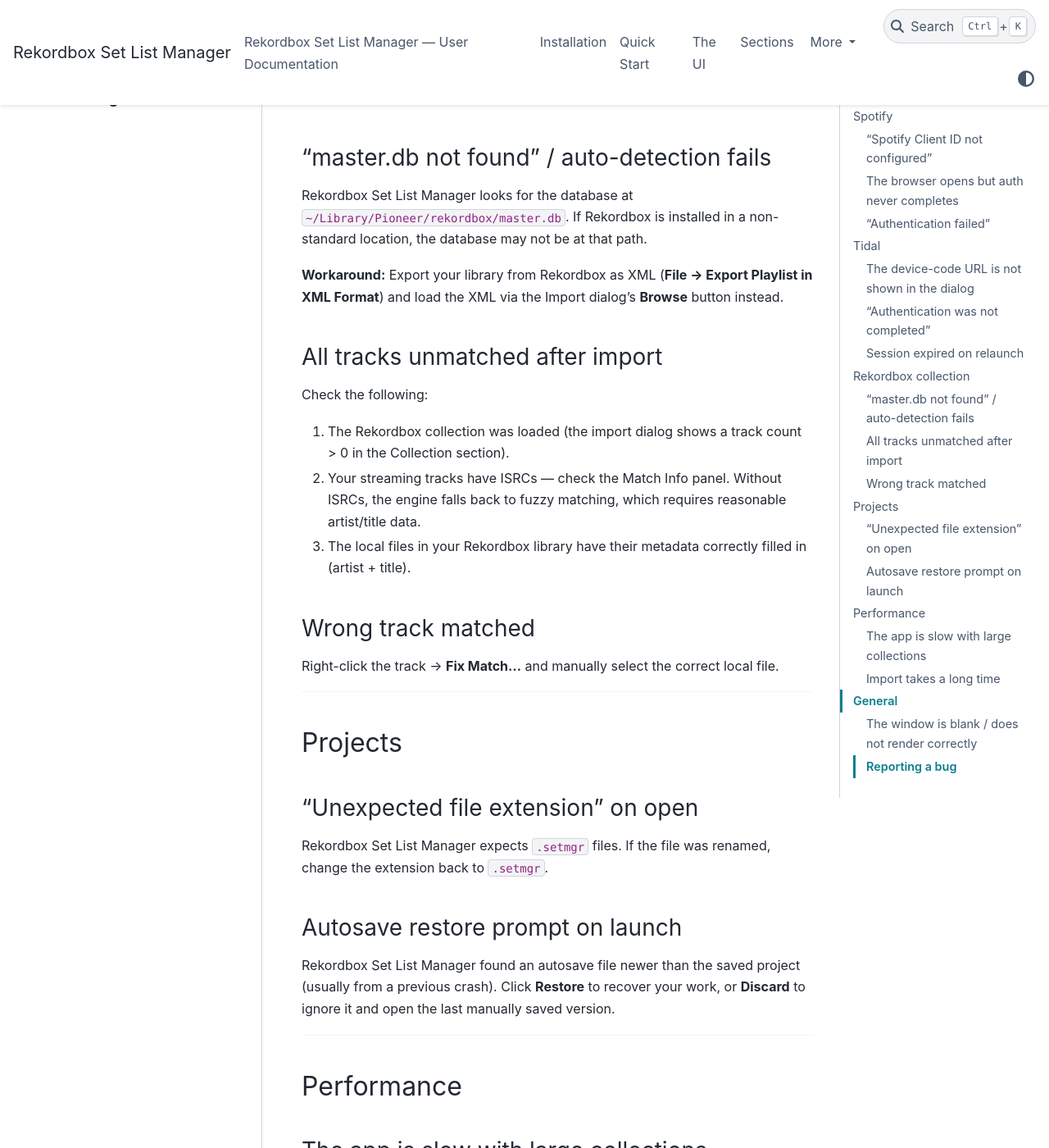
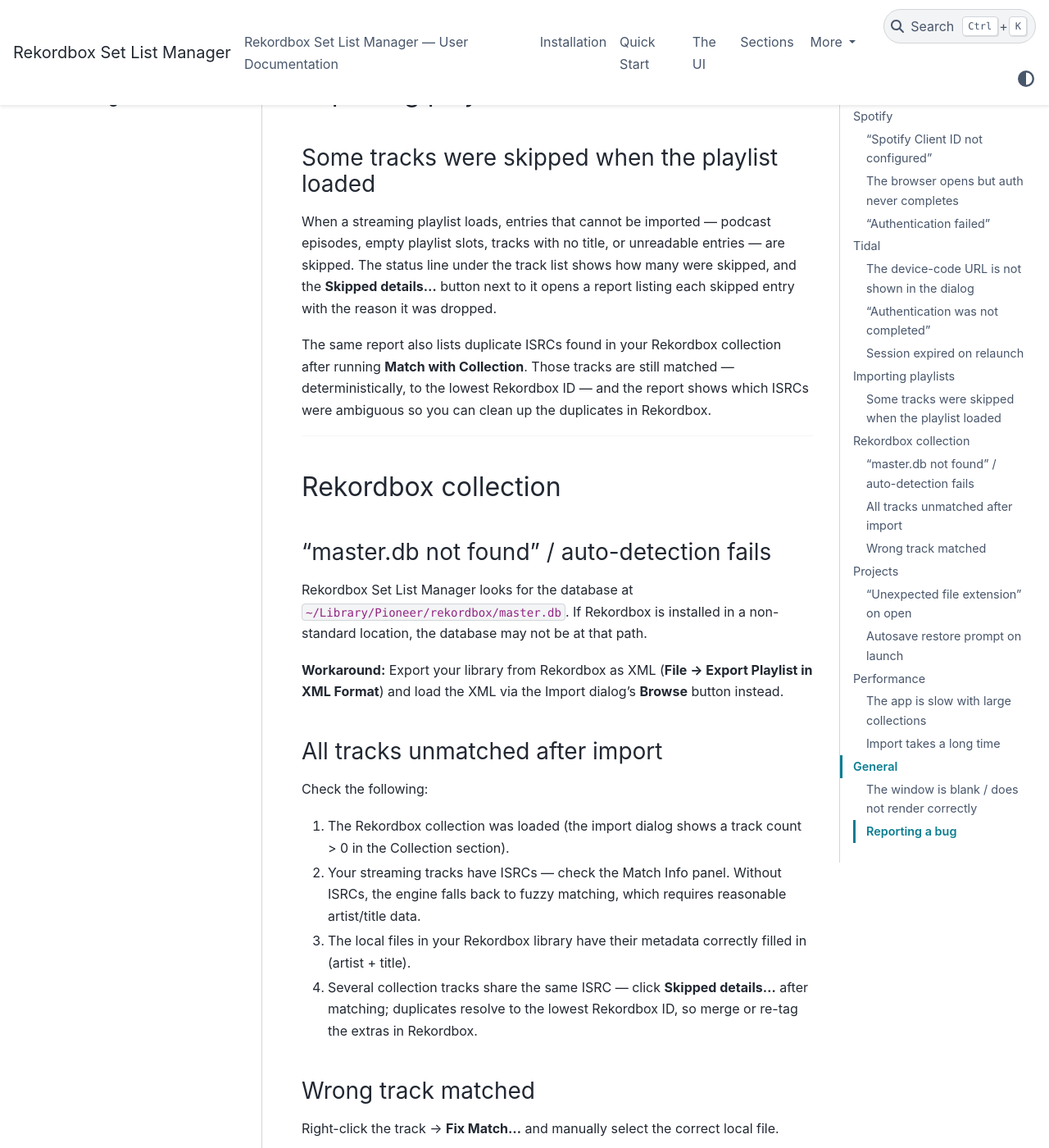
Before and after one commit to FIrgolitsch/RekordboxSetListManager, a Sphinx documentation site: the page built from docs/troubleshooting.md, in a window 1280 px wide and 1400 px high, scrolled down 1530 px. Shown: the whole window at 82% size. Built offline with Sphinx 7.4.7 and the PyData theme 0.15.4, drawn with Linux system fonts in a browser that asks for light colours; pages that are not in the unit, such as notebooks, are missing from menus.

Commit message:
docs: document the itemized skipped-track report in the import dialog
- explain the Skipped details button and what each entry's reason means
- cover the duplicate-ISRC report shown after matching and how to fix
  ambiguous ISRCs in Rekordbox

```diff
--- a/docs/troubleshooting.md
+++ b/docs/troubleshooting.md
@@ -41,6 +41,23 @@
 
 ---
 
+## Importing playlists
+
+### Some tracks were skipped when the playlist loaded
+
+When a streaming playlist loads, entries that cannot be imported — podcast
+episodes, empty playlist slots, tracks with no title, or unreadable entries —
+are skipped.  The status line under the track list shows how many were
+skipped, and the **Skipped details…** button next to it opens a report
+listing each skipped entry with the reason it was dropped.
+
+The same report also lists duplicate ISRCs found in your Rekordbox collection
+after running **Match with Collection**.  Those tracks are still matched —
+deterministically, to the lowest Rekordbox ID — and the report shows which
+ISRCs were ambiguous so you can clean up the duplicates in Rekordbox.
+
+---
+
 ## Rekordbox collection
 
 ### "master.db not found" / auto-detection fails
@@ -56,6 +73,7 @@
 1. The Rekordbox collection was loaded (the import dialog shows a track count > 0 in the Collection section).
 2. Your streaming tracks have ISRCs — check the Match Info panel.  Without ISRCs, the engine falls back to fuzzy matching, which requires reasonable artist/title data.
 3. The local files in your Rekordbox library have their metadata correctly filled in (artist + title).
+4. Several collection tracks share the same ISRC — click **Skipped details…** after matching; duplicates resolve to the lowest Rekordbox ID, so merge or re-tag the extras in Rekordbox.
 
 ### Wrong track matched
 
```
